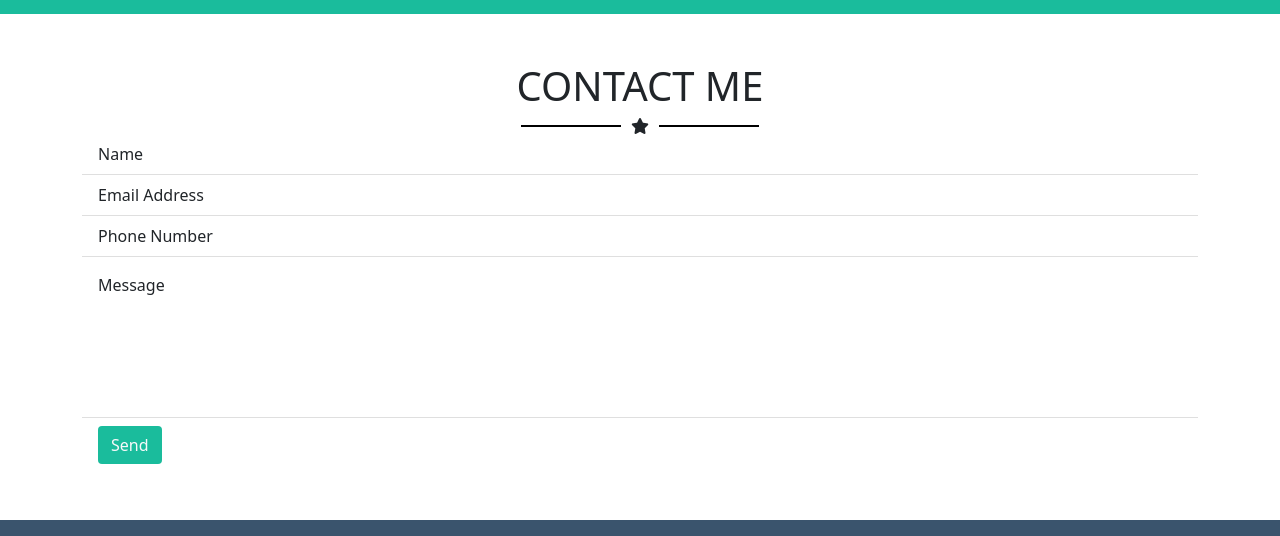
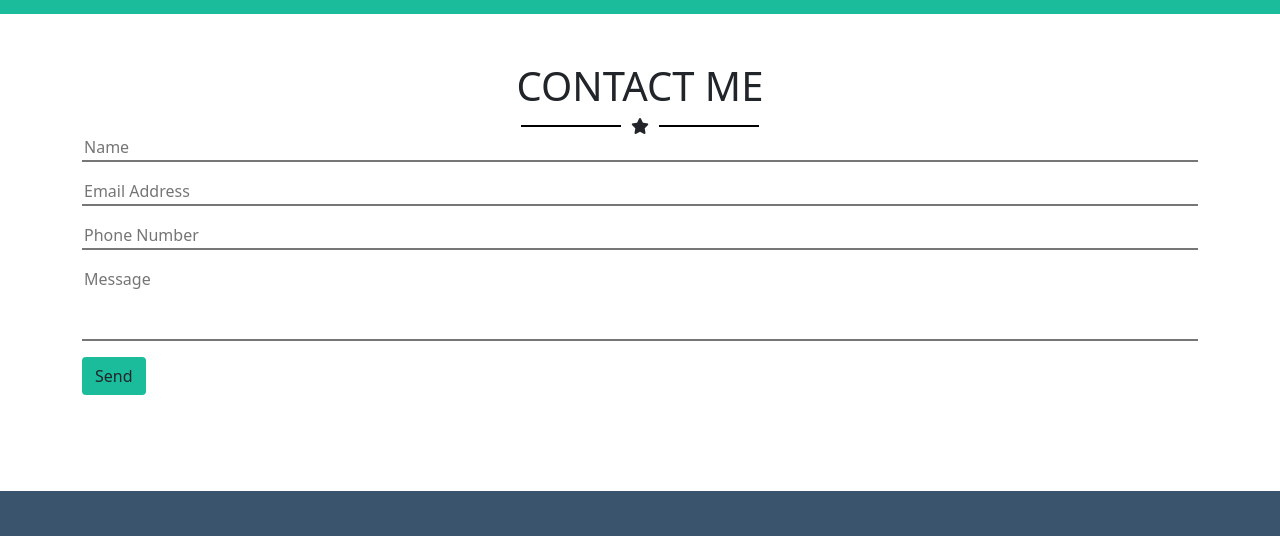
Before and after one commit to Edoardo22/html-css-bootstrap-freelancer, a plain HTML site: page index.html in a window 1280 px wide. Shown: the part 1540-2076 px from the top of the page. Drawn offline with nearby package versions, Linux system fonts and the light colour scheme.

Commit message:
aggiunto form

```diff
--- a/index.html
+++ b/index.html
@@ -114,16 +114,15 @@
             <i class="fa-solid fa-star"></i>
             <div class="black-line"></div>
         </div>
-        <ul class="list-group list-group-flush mb-5">
-            <li class="list-group-item">Name</li>
-            <li class="list-group-item">Email Address</li>
-            <li class="list-group-item">Phone Number</li>
-            <li class="list-group-item mt-2">Message</li>
-        </ul>
-        <ul class="list-group list-group-flush pt-5">
-            <li class="list-group-item"></li>
-            <li class="list-group-item"> <button type="button" class="btn bg-green text-light">Send</button></li>
-        </ul>
+            <form class="d-flex flex-column mb-5" action="">
+        <input class="mb-3 border-top-0 border-end-0 border-start-0" type="text" placeholder="Name">
+        <input class="mb-3 border-top-0 border-end-0 border-start-0" type="email" placeholder="Email Address">
+        <input class="mb-3 border-top-0 border-end-0 border-start-0" type="number" placeholder="Phone Number">
+        <input class="pb-5 border-end-0 border-top-0 border-start-0" type="textarea "  placeholder="Message">
+    <div>
+        <button type="submit" class="btn bg-green border-top-1 mt-3">Send</button>
+    </form>
+    </div>
     </div>
     <footer>
         <div class="container-fluid bg-darkgrey pt-5 pb-5">
```
Also changed, not shown: css/style.css (line endings or trailing spaces).
